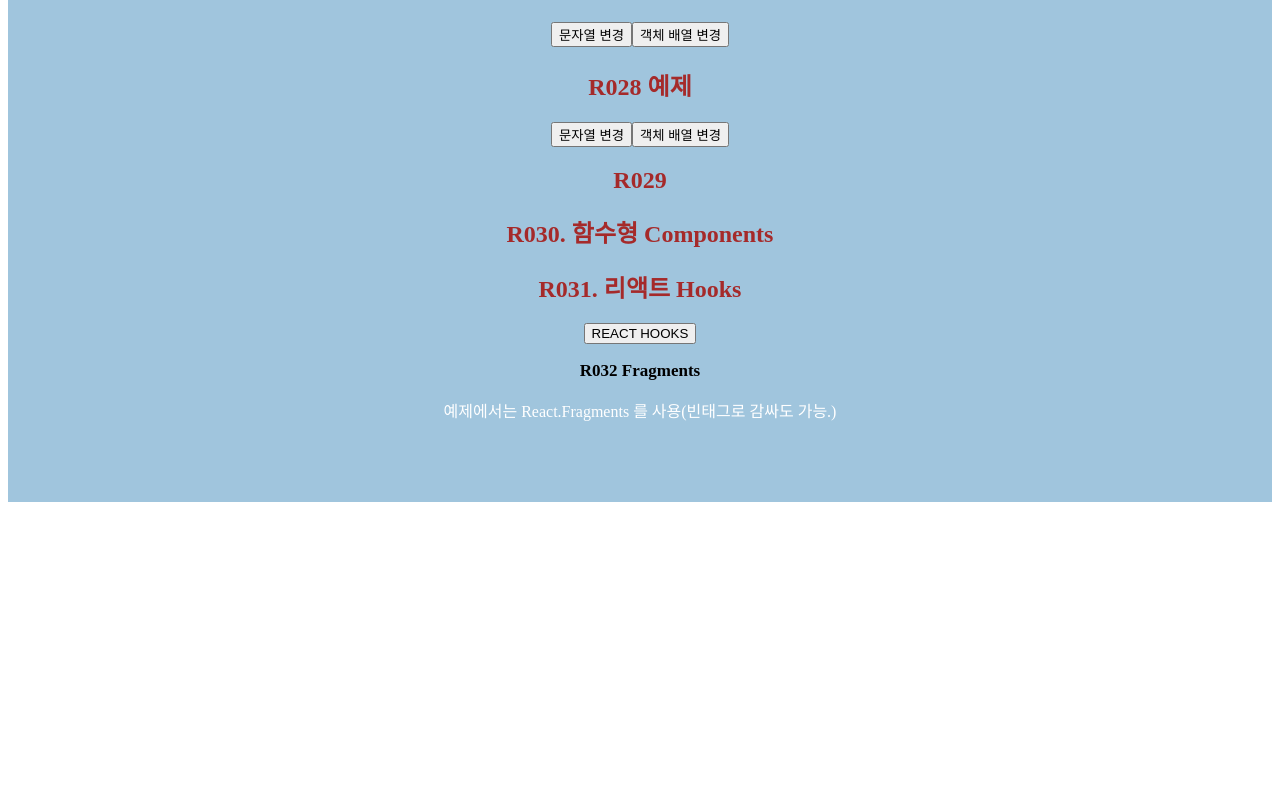
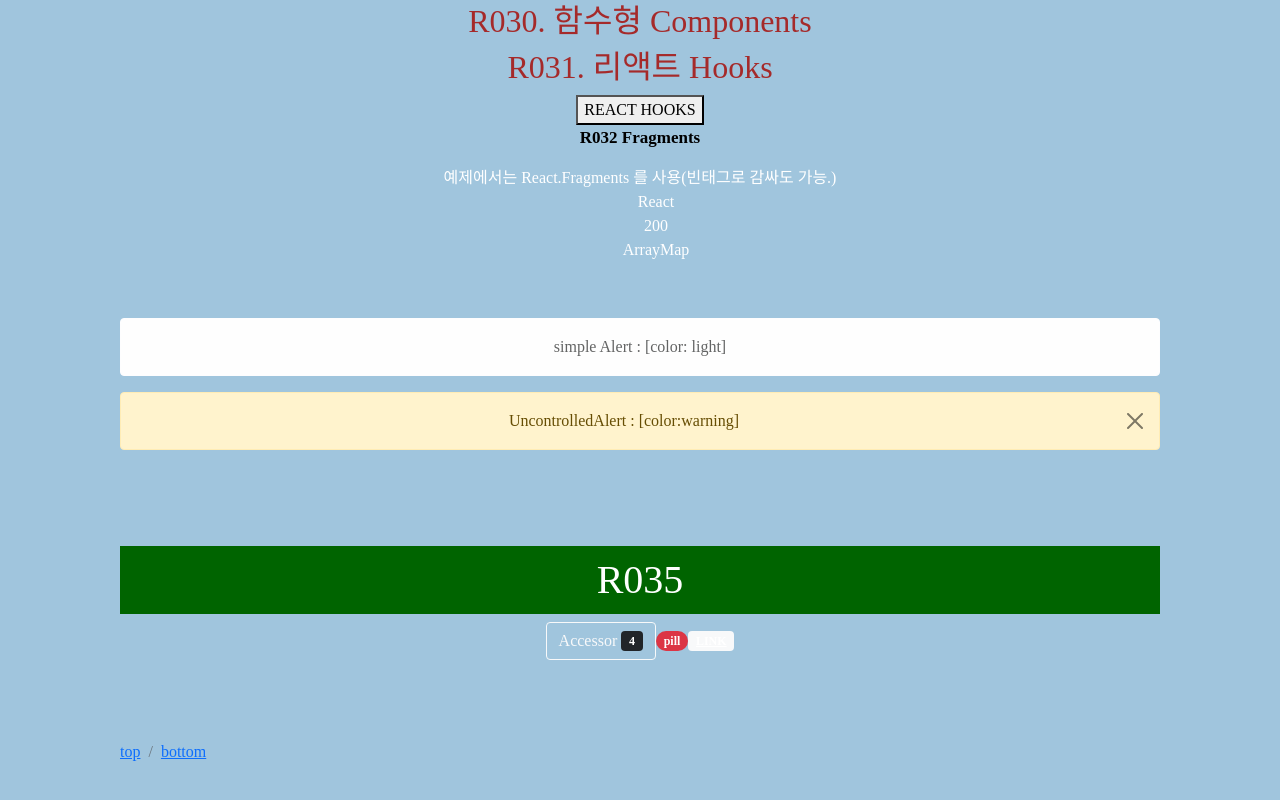
Before and after one commit to kdd9512/react200, a React (Create React App) app: page / in a window 1280 px wide. Shown: the part 1980-2780 px from the top of the page. Before the commit the page ends 2490 px from the top, so only its background shows below. Built offline with nearby package versions, Linux system fonts and the light colour scheme.

Commit message:
20211106 1st commit.
React 200
number 33~37

```diff
--- a/package.json
+++ b/package.json
@@ -6,10 +6,12 @@
     "@testing-library/jest-dom": "^5.11.4",
     "@testing-library/react": "^11.1.0",
     "@testing-library/user-event": "^12.1.10",
+    "bootstrap": "^5.1.3",
     "jquery": "^3.6.0",
     "react": "^17.0.2",
     "react-dom": "^17.0.2",
     "react-scripts": "4.0.3",
+    "reactstrap": "^9.0.0",
     "shallow-equal": "^1.2.1",
     "web-vitals": "^1.0.1"
   },
--- a/src/App.js
+++ b/src/App.js
@@ -1,5 +1,7 @@
 import React from "react";
 import "./App.css";
+import "bootstrap/dist/css/bootstrap.css";
+
 import R003 from "./component/R003_Component";
 import R004 from "./component/R004_UsingRender";
 import R005 from "./component/R005_UsingConstructorProps";
@@ -30,6 +32,11 @@ import R029 from "./component/R029_ShallowEqual";
 import R030 from "./component/R030_FunctionComponent";
 import R031 from "./component/R031_ReactHook";
 import R032 from "./component/R032_Fragments";
+import R033 from "./component/R033_ReturnMap";
+import R034 from "./component/R034_ReactStrapAlert";
+import R035 from "./component/R035_ReactStrapBadges";
+import R036 from "./component/R036_ReactstrapBreadcrumbs";
+import R037 from "./component/R037_ReactstrapDropdown";
 
 function App() {
     return (
@@ -84,6 +91,11 @@ function App() {
             <R030 contents="R030. 함수형 Components"/>
             <R031/>
             <R032/>
+            <R033/>
+            <R034/>
+            <R035/>
+            <R036/>
+            <R037/>
         </div>
     );
 }
--- /dev/null
+++ b/src/component/R033_ReturnMap.js
@@ -0,0 +1,19 @@
+import React, {Component} from "react";
+
+class R033_ReturnMap extends Component {
+    render() {
+        const ele_Arr = [
+            <li>React</li>,
+            <li>200</li>,
+            <li>ArrayMap</li>
+        ]
+
+        return (
+            <ul style={{listStyle:"none"}}>
+                {ele_Arr.map((array_val) => array_val)}
+            </ul>
+        );
+    }
+}
+
+export default R033_ReturnMap
--- /dev/null
+++ b/src/component/R034_ReactStrapAlert.js
@@ -0,0 +1,20 @@
+import React,{Component} from "react";
+import {Alert, UncontrolledAlert} from "reactstrap";
+
+
+class R034_ReactStrapAlert extends Component {
+    render() {
+        return (
+            <div>
+                <Alert color="light">
+                    simple Alert : [color: light]
+                </Alert>
+                <UncontrolledAlert color="warning">
+                    UncontrolledAlert : [color:warning]
+                </UncontrolledAlert>
+            </div>
+        );
+    }
+}
+
+export default R034_ReactStrapAlert;
--- /dev/null
+++ b/src/component/R035_ReactStrapBadges.js
@@ -0,0 +1,20 @@
+import React, {Component} from "react";
+import {Badge, Button} from "reactstrap";
+
+class R035_ReactStrapBadges extends Component {
+
+    render() {
+        return (
+            <div>
+                <h1>R035 <Badge color="secondary"></Badge></h1>
+                <Button color="light" outline>
+                    Accessor <Badge color="dark">4</Badge>
+                </Button>
+                <Badge color="danger" pill>pill</Badge>
+                <Badge href="http://example.com" color="light">LINK</Badge>
+            </div>
+        );
+    }
+}
+
+export default R035_ReactStrapBadges;
--- /dev/null
+++ b/src/component/R036_ReactstrapBreadcrumbs.js
@@ -0,0 +1,19 @@
+import React,{Component} from "react";
+import {Breadcrumb, BreadcrumbItem} from "reactstrap";
+
+class R036_ReactstrapBreadcrumbs extends Component {
+    render() {
+        return (
+            <div id="top">
+                <Breadcrumb tag="nav" listTag="div">
+                    <BreadcrumbItem tag="a" href="#top">top</BreadcrumbItem>
+                    <BreadcrumbItem tag="a" href="#bottom">bottom</BreadcrumbItem>
+                </Breadcrumb>
+                <div id="bottom" style={{marginTop:"1000px"}}>
+                    <span>buttom</span>
+                </div>
+            </div>
+        );
+    }
+}
+export default R036_ReactstrapBreadcrumbs
--- /dev/null
+++ b/src/component/R037_ReactstrapDropdown.js
@@ -0,0 +1,34 @@
+import React, {Component} from "react";
+import {ButtonDropdown, DropdownItem, DropdownMenu, DropdownToggle} from "reactstrap";
+
+class R037_ReactstrapDropdown extends Component {
+    constructor(props) {
+        super(props);
+        this.state = {
+            dropdownOpen: false
+        }
+    }
+
+    toggle = (e) => {
+        this.setState({dropdownOpen: !this.state.dropdownOpen});
+    }
+
+    render() {
+        return (
+            <ButtonDropdown isOpen={this.state.dropdownOpen} toggle={this.toggle}>
+                <DropdownToggle caret> 버튼 Dropdown</DropdownToggle>
+                <DropdownMenu>
+                    <DropdownItem header>헤더</DropdownItem>
+                    <DropdownItem disabled> 비활성화된 버튼 </DropdownItem>
+                    <a href="http://example.com">
+                        <DropdownItem>사이트 링크</DropdownItem>
+                    </a>
+                    <DropdownItem onClick={e => alert("Alert")}>
+                        Alert 버튼
+                    </DropdownItem>
+                </DropdownMenu>
+            </ButtonDropdown>
+        );
+    }
+}
+export default R037_ReactstrapDropdown
```
Also changed, not shown: 1 other file (tests, documents, lock files or other folders).
